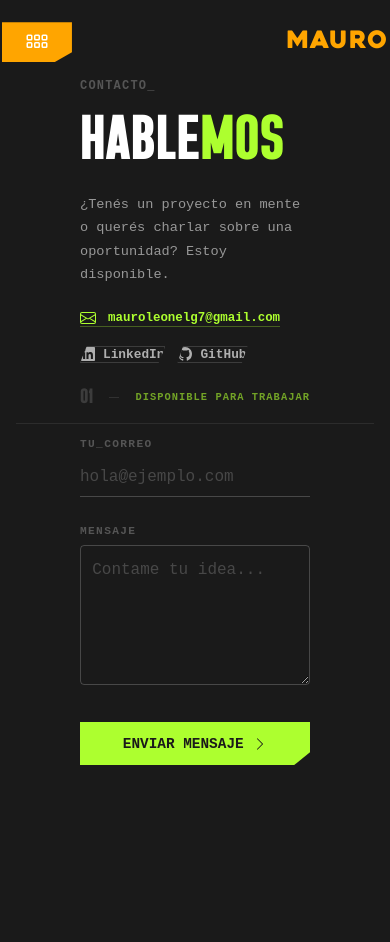
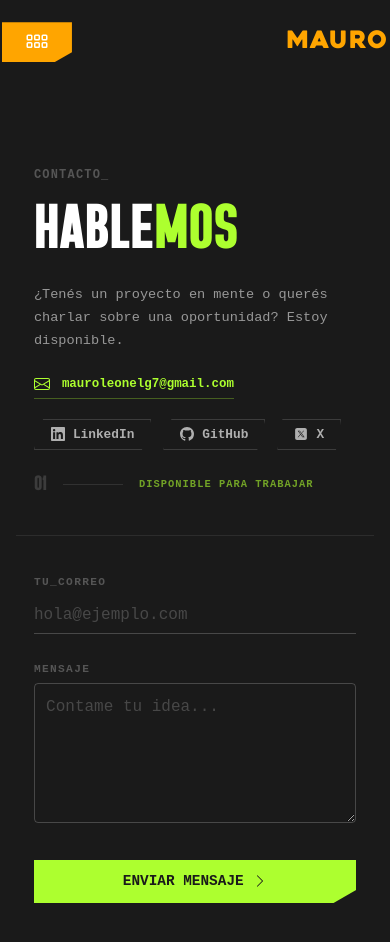
Before and after one commit to Maurezg7/portfolio, an Astro site: page /portfolio/contact in a window 390 px wide. Before the commit the page ends 844 px from the top, so only its background shows below. Built offline with nearby package versions, Linux system fonts and the light colour scheme; Astro itself is replaced by a stand-in of ours.

Commit message:
feat(contact): add X profile link and fix social button padding
Add the X profile to the social links. The icon is inlined rather than
referenced as an image so that `fill: currentColor` applies and the hover
state matches the LinkedIn and GitHub buttons. Align rel on all three links
to "noopener noreferrer".

Fix the missing padding on .social_btn. The rule was present but overridden:
contact.astro repeated the global reset inside its scoped <style> block, and
Astro compiles that `*` selector to `[data-astro-cid-*]`, which has the same
specificity as a class selector and appears later in the bundle. The reset
already exists in Layout.astro under is:global, where `*` correctly loses to
any class, so the duplicate is removed.

Removing it also makes the three !important padding declarations unnecessary,
which in turn restores the responsive padding overrides for .contact_info and
.contact_form_wrapper that the base !important had been suppressing on mobile.

```diff
--- a/src/assets/styles/scss/contact.scss
+++ b/src/assets/styles/scss/contact.scss
@@ -42,7 +42,7 @@ $deco-line: rgba(255, 255, 255, 0.1);
   display: grid;
   grid-template-columns: 1fr 1fr;
   background-color: $bg-dark;
-  padding: 4rem 1rem !important;
+  padding: 4rem 1rem;
 }
 
 /* ── Panel izquierdo ── */
@@ -50,7 +50,7 @@ $deco-line: rgba(255, 255, 255, 0.1);
   @include flex-column;
   justify-content: center;
   gap: 2rem;
-  padding: 0 4rem !important;
+  padding: 0 4rem;
   border-right: 1px solid $border-subtle;
   position: relative;
 }
@@ -169,7 +169,7 @@ $deco-line: rgba(255, 255, 255, 0.1);
 .contact_form_wrapper {
   @include flex-column;
   justify-content: center;
-  padding: 0 4rem !important;
+  padding: 0 4rem;
 }
 
 form {
--- a/src/pages/contact.astro
+++ b/src/pages/contact.astro
@@ -24,17 +24,23 @@ import "../assets/styles/scss/contact.scss";
         </a>
 
         <div class="contact_socials">
-          <a href="https://www.linkedin.com/in/maurezg7/" target="_blank" rel="noopener" class="social_btn">
+          <a href="https://www.linkedin.com/in/maurezg7/" target="_blank" rel="noopener noreferrer" class="social_btn">
             <svg viewBox="0 0 24 24" xmlns="http://www.w3.org/2000/svg">
               <path d="M20.447 20.452h-3.554v-5.569c0-1.328-.027-3.037-1.852-3.037-1.853 0-2.136 1.445-2.136 2.939v5.667H9.351V9h3.414v1.561h.046c.477-.9 1.637-1.85 3.37-1.85 3.601 0 4.267 2.37 4.267 5.455v6.286zM5.337 7.433a2.062 2.062 0 0 1-2.063-2.065 2.064 2.064 0 1 1 2.063 2.065zm1.782 13.019H3.555V9h3.564v11.452zM22.225 0H1.771C.792 0 0 .774 0 1.729v20.542C0 23.227.792 24 1.771 24h20.451C23.2 24 24 23.227 24 22.271V1.729C24 .774 23.2 0 22.222 0h.003z"/>
             </svg>
             LinkedIn
           </a>
-          <a href="https://github.com/Maurezg7" target="_blank" rel="noopener" class="social_btn">
+          <a href="https://github.com/Maurezg7" target="_blank" rel="noopener noreferrer" class="social_btn">
             <svg viewBox="0 0 16 16" xmlns="http://www.w3.org/2000/svg">
               <path d="M8 0C3.58 0 0 3.58 0 8c0 3.54 2.29 6.53 5.47 7.59.4.07.55-.17.55-.38 0-.19-.01-.82-.01-1.49-2.01.37-2.53-.49-2.69-.94-.09-.23-.48-.94-.82-1.13-.28-.15-.68-.52-.01-.53.63-.01 1.08.58 1.23.82.72 1.21 1.87.87 2.33.66.07-.52.28-.87.51-1.07-1.78-.2-3.64-.89-3.64-3.95 0-.87.31-1.59.82-2.15-.08-.2-.36-1.02.08-2.12 0 0 .67-.21 2.2.82.64-.18 1.32-.27 2-.27s1.36.09 2 .27c1.53-1.04 2.2-.82 2.2-.82.44 1.1.16 1.92.08 2.12.51.56.82 1.27.82 2.15 0 3.07-1.87 3.75-3.65 3.95.29.25.54.73.54 1.48 0 1.07-.01 1.93-.01 2.2 0 .21.15.46.55.38A8.01 8.01 0 0 0 16 8c0-4.42-3.58-8-8-8"/>
             </svg>
             GitHub
+          </a>
+          <a href="https://x.com/Maurezg7" target="_blank" rel="noopener noreferrer" class="social_btn">
+            <svg viewBox="0 0 50 50" xmlns="http://www.w3.org/2000/svg">
+              <path d="M 11 4 C 7.134 4 4 7.134 4 11 L 4 39 C 4 42.866 7.134 46 11 46 L 39 46 C 42.866 46 46 42.866 46 39 L 46 11 C 46 7.134 42.866 4 39 4 L 11 4 z M 13.085938 13 L 21.023438 13 L 26.660156 21.009766 L 33.5 13 L 36 13 L 27.789062 22.613281 L 37.914062 37 L 29.978516 37 L 23.4375 27.707031 L 15.5 37 L 13 37 L 22.308594 26.103516 L 13.085938 13 z M 16.914062 15 L 31.021484 35 L 34.085938 35 L 19.978516 15 L 16.914062 15 z"/>
+            </svg>
+            X
           </a>
         </div>
       </div>
@@ -69,11 +75,10 @@ import "../assets/styles/scss/contact.scss";
 </Layout>
 
 <style>
-  *, ::after, ::before {
-    margin: 0%;
-    padding: 0%;
-    box-sizing: border-box;
-  }
+  /* El reset vive en Layout.astro con is:global. Repetirlo acá lo vuelve
+     scopeado ([data-astro-cid-*], especificidad 0-1-0), lo que empata con
+     cualquier selector de clase y le gana por orden de aparición: eso anulaba
+     el padding de .social_btn, .contact_email y los overrides responsive. */
   html, body {
     background-color: rgb(26, 26, 26);
     color: white;
```
Also changed, not shown: public/image/icons/icons8-x-logo.svg (added), public/image/icons/instagram-2-1-logo-svgrepo-com.svg (added), public/image/languages/linkedin-svgrepo-com.svg (added).
